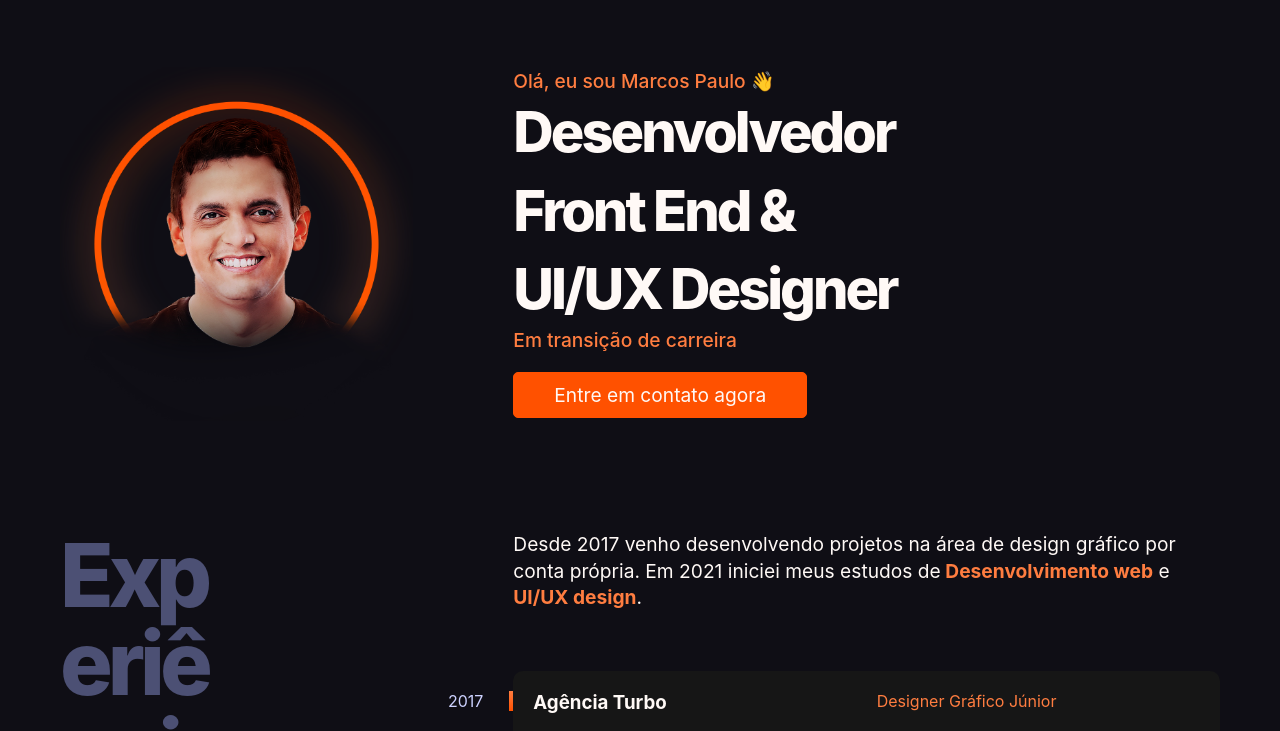
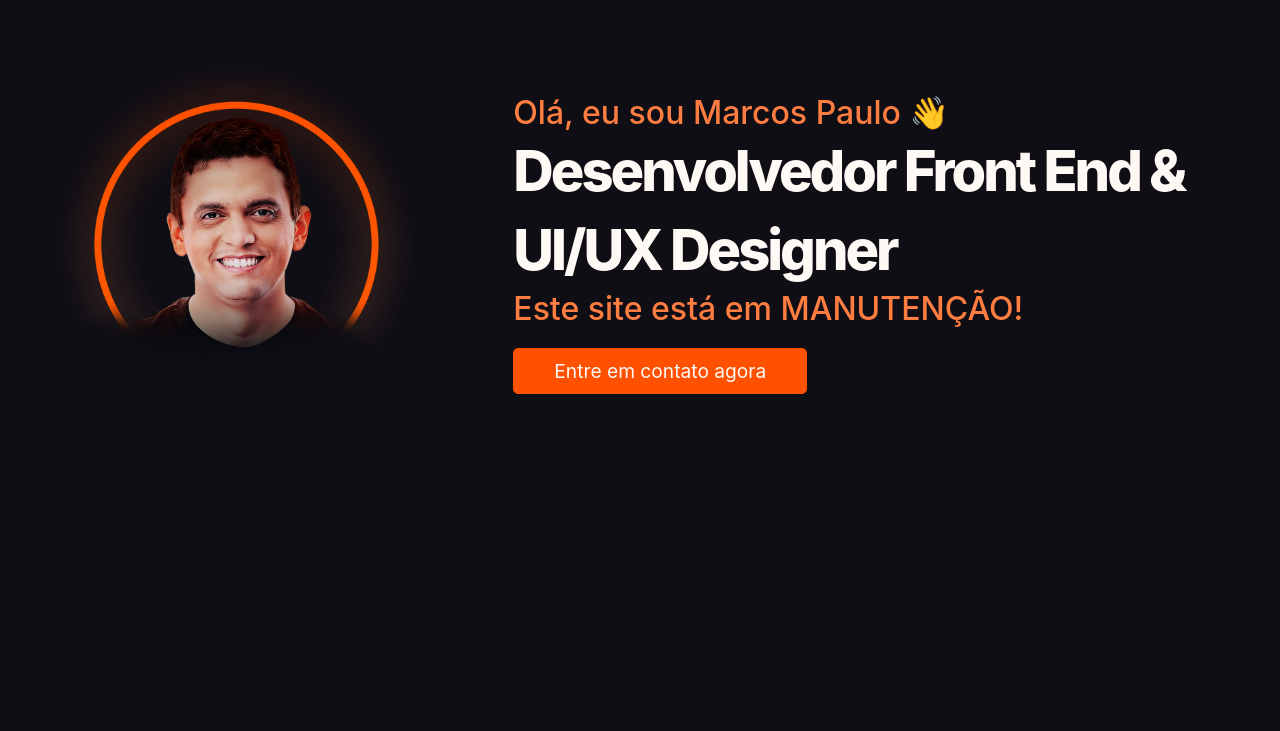
Before and after one commit to mpdevtech/marcospauloaraujo, a plain HTML site: page index.html in a window 1280 px wide. Shown: the part 78-809 px from the top of the page. Drawn offline with Linux system fonts and the light colour scheme.

Commit message:
Coloquei o site em manutenção

```diff
--- a/css/style.css
+++ b/css/style.css
@@ -99,7 +99,7 @@ img {
       color: #FF7D40;
    }
    .paragrafo {
-      font-size: 1.2rem;
+      font-size: 2rem;
       color: #FF7D40;
       font-weight: 500;
    }
--- a/index.html
+++ b/index.html
@@ -48,18 +48,18 @@
          <p class="paragrafo">
             Olá, eu sou Marcos Paulo &#128075
          </p>
-         <h1 class="titulo">
-            Desenvolvedor <br>Front End & <br>UI/UX Designer
-         </h1>
+         <h3 class="titulo">
+            Desenvolvedor Front End & UI/UX Designer
+         </h3>
          <p class="paragrafo">
-            Em transição de carreira
+            Este site está em MANUTENÇÃO!
          </p>
          <a href="https://api.whatsapp.com/send?phone=5584981780838&text=Ol%C3%A1,%20vim%20do%20Instagram%20e%20queria%20fazer%20um%20or%C3%A7amento." target="_blank">
             <input type="button" value="Entre em contato agora" class="button-contact">
          </a>
       </div>
    </main>
-   <section class="experiencia" id="experiencia" aria-label="Experiência">
+   <!-- <section class="experiencia" id="experiencia" aria-label="Experiência">
       <h2 class="subtitulo">Experiência<span class="ponto">.</span></h2>
       <div>
          <p class="experiencia-texto">
@@ -163,7 +163,7 @@
                   <span class="instituicao">B7Web</span>
                   <span class="horas"> 90h</span>
                   <a href="https://alunos.b7web.com.br/media/certificates/certificado_7959741.jpg" target="_blank" class="certificado">Certificado
-                     <!-- <i class="fa-solid fa-arrow-right icon"></i> -->
+                     <i class="fa-solid fa-arrow-right icon"></i>
                   </a>
                </li>
                <li class="curso-item">
@@ -172,7 +172,7 @@
                   <span class="instituicao">EBAC</span>
                   <span class="horas"> 6h</span>
                   <a href="https://media-exp1.licdn.com/dms/image/C5622AQHJaRw0jW4vJw/feedshare-shrink_1280/0/1633459702625?e=2147483647&v=beta&t=0x4Td-eIPoaZAlg7XYPSe2yZtdi4dlnF7_qO3BK-I3M" target="_blank" class="certificado">Certificado
-                     <!-- <i class="fa-solid fa-arrow-right icon"></i> -->
+                     <i class="fa-solid fa-arrow-right icon"></i>
                   </a>
                </li>
                <li class="curso-item">
@@ -181,14 +181,14 @@
                   <span class="instituicao">UDEMY</span>
                   <span class="horas"> 16,5h</span>
                   <a href="https://udemy-certificate.s3.amazonaws.com/image/UC-d670195b-2a09-4447-a265-ba7b826d45c6.jpg?v=1646687272000" target="_blank" class="certificado">Certificado
-                     <!-- <i class="fa-solid fa-arrow-right icon"></i> -->
+                     <i class="fa-solid fa-arrow-right icon"></i>
                   </a>
                </li>
             </ul>
          </div>
       </div>
-   </section>
-   <footer class="footer" id="contato">
+   </section> -->
+   <!-- <footer class="footer" id="contato">
       <div class="footer-container">
          <a href="#"  class="logo-mp">
             <img src="css/img/mpdev.png" alt="logo mpdev">
@@ -201,6 +201,6 @@
          </p>
       </div>
       <p class="footer-copy">Marcos Paulo Araújo. Alguns direitos reservados</p>
-   </footer>
+   </footer> -->
 </body>
 </html>
```
